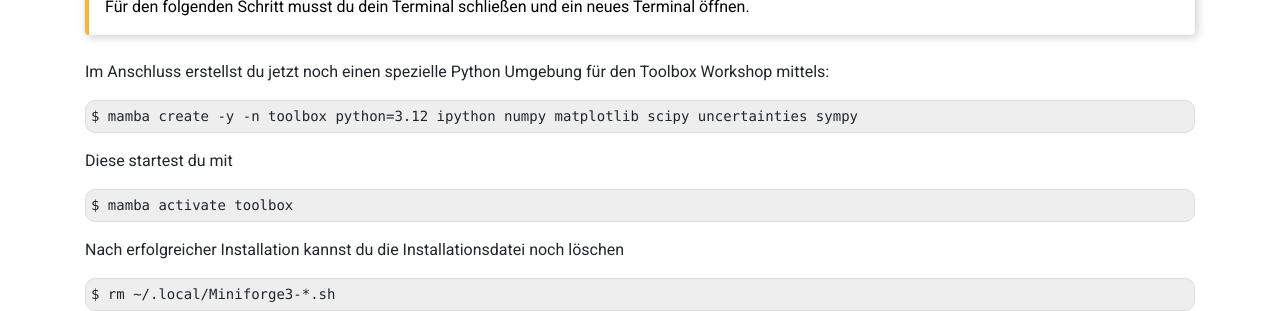
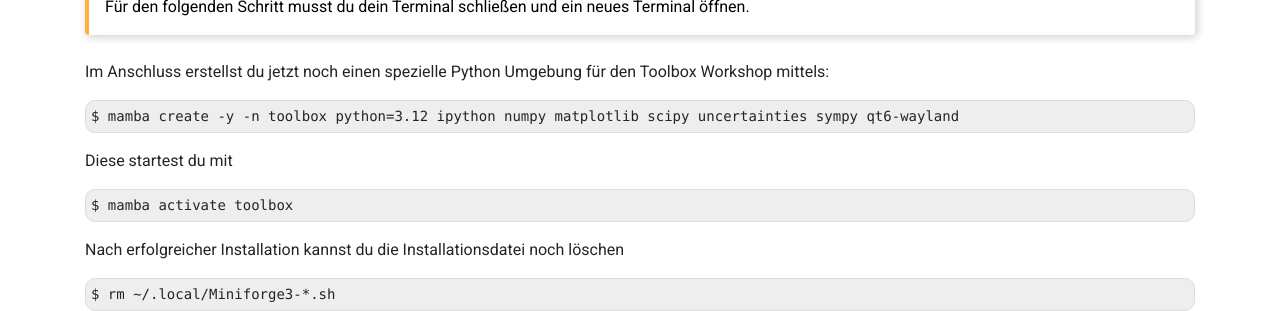
Before and after one commit to pep-dortmund/homepage-toolbox, a Jekyll site: the page built from install/linux.md, in a window 1280 px wide and 900 px high, scrolled down 1522 px. Shown: the part 152-463 px from the top of the window. Built offline with Jekyll 4.4.1, drawn with Linux system fonts in a browser that asks for light colours; nearby versions of some CDN libraries.

Commit message:
Add possible qt wayland error fix to conda env

```diff
--- a/install/linux.md
+++ b/install/linux.md
@@ -83,7 +83,7 @@ dein Terminal schließen und ein neues Terminal öffnen.' %}
 
 Im Anschluss erstellst du jetzt noch einen spezielle Python Umgebung für den Toolbox Workshop mittels:
 
-    $ mamba create -y -n toolbox python=3.12 ipython numpy matplotlib scipy uncertainties sympy
+    $ mamba create -y -n toolbox python=3.12 ipython numpy matplotlib scipy uncertainties sympy qt6-wayland
 
 Diese startest du mit
 
```
Also changed, not shown: install/windows-10.md (+1 -1 lines), install/windows-11.md (+1 -1 lines).
